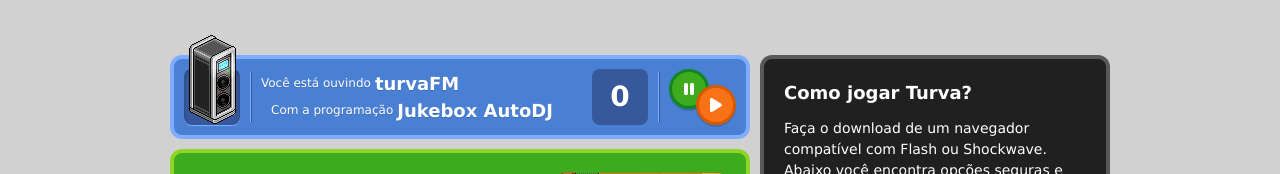
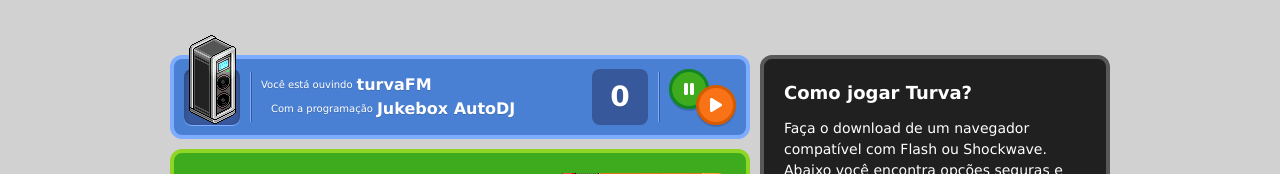
Before and after one commit to pedrofeitosa98/turvafm, a React (Vite) app: page / in a window 1280 px wide. Shown: the part 202-376 px from the top of the page. Built offline with nearby package versions, Linux system fonts and the light colour scheme; no server answers.

Commit message:
fix: nova função getDJStats e correção de renderização

```diff
--- a/src/context/Stream/types.ts
+++ b/src/context/Stream/types.ts
@@ -1,4 +1,4 @@
-import type { DJs } from '#/utils/getDJUsername'
+import type { DJs } from '#/utils/getDJStats'
 
 export interface IStreamData {
   currentlisteners: 1
--- a/src/templates/Player/PlayerStats/index.tsx
+++ b/src/templates/Player/PlayerStats/index.tsx
@@ -1,14 +1,14 @@
 import { useContext } from 'react'
 import { StreamContext } from '@/context/Stream'
 import { PlayerStatsStyle } from './style'
-import { getDJUsername } from '@/utils/getDJUsername'
+import { getDJStats } from '#/utils/getDJStats'
 
 export default function PlayerStats() {
   const { streamInfos, loadingPlayerData, updateRadioData } =
     useContext(StreamContext)
 
-  const djusername =
-    streamInfos.djusername === 'No DJ' ? 'turvaFM' : streamInfos.djusername
+  // const djusername = streamInfos.djusername === 'No DJ' ? 'turvaFM' : streamInfos.djuserna
+  const djStats = getDJStats(streamInfos.djusername)
 
   return (
     <PlayerStatsStyle $loadingPlayerData={loadingPlayerData}>
@@ -16,13 +16,13 @@
         <p className="dj">
           Você está ouvindo{' '}
           <span onClick={updateRadioData}>
-            {loadingPlayerData ? '...' : djusername}
+            {loadingPlayerData ? '...' : djStats.username}
           </span>
         </p>
         <p className="show">
           Com a programação{' '}
           <span onClick={updateRadioData}>
-            {loadingPlayerData ? '...' : getDJUsername(streamInfos.djusername)}
+            {loadingPlayerData ? '...' : djStats.broadcast}
           </span>
         </p>
       </div>
--- a/src/templates/Player/PlayerStats/style.ts
+++ b/src/templates/Player/PlayerStats/style.ts
@@ -20,7 +20,7 @@
       align-items: center;
 
       gap: 4px;
-      font-size: ${({ theme }) => theme.fontSize.px12};
+      font-size: ${({ theme }) => theme.fontSize.px10};
 
       transition: ${({ theme }) => theme.transition};
     }
@@ -30,7 +30,7 @@
     }
 
     span {
-      font-size: ${({ theme }) => theme.fontSize.px18};
+      font-size: ${({ theme }) => theme.fontSize.px16};
       font-weight: 700;
       cursor: pointer;
     }
--- /dev/null
+++ b/src/utils/getDJStats.ts
@@ -0,0 +1,20 @@
+export type DJs = 'No DJ' | 'Motivo' | 'homem'
+
+const stats: Record<DJs, { username: string; broadcast: string }> = {
+  'No DJ': {
+    username: 'turvaFM',
+    broadcast: 'Jukebox AutoDJ',
+  },
+  Motivo: {
+    username: 'Motivo',
+    broadcast: 'Frequência Máxima',
+  },
+  homem: {
+    username: 'e',
+    broadcast: 'Hora E',
+  },
+}
+
+export const getDJStats = (APIusername: DJs) => {
+  return stats[APIusername]
+}
--- a/src/utils/getDJUsername.ts
+++ /dev/null
@@ -1,10 +0,0 @@
-export type DJs = 'No DJ' | 'Motivo'
-
-const usernames: Record<DJs, string> = {
-  'No DJ': 'Jukebox AutoDJ',
-  Motivo: 'Frequência Máxima',
-}
-
-export const getDJUsername = (username: DJs) => {
-  return usernames[username]
-}
```
